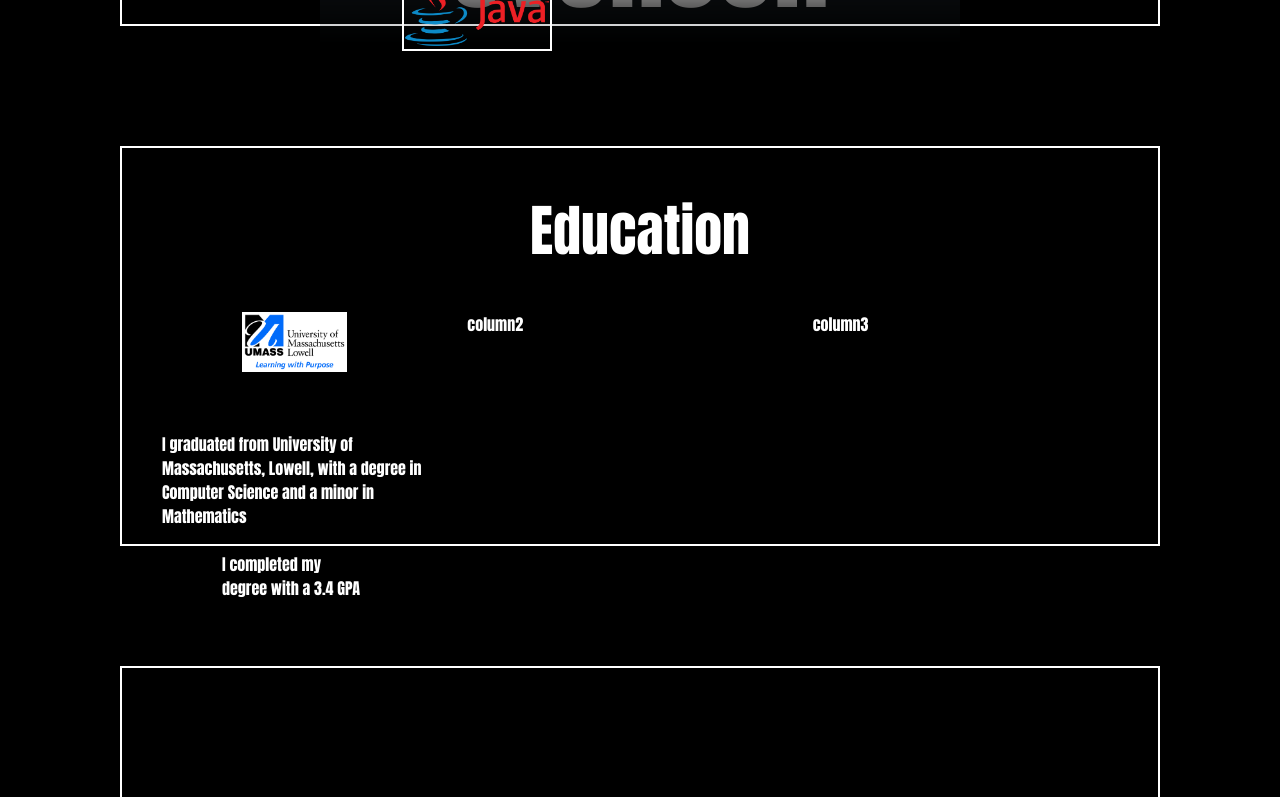
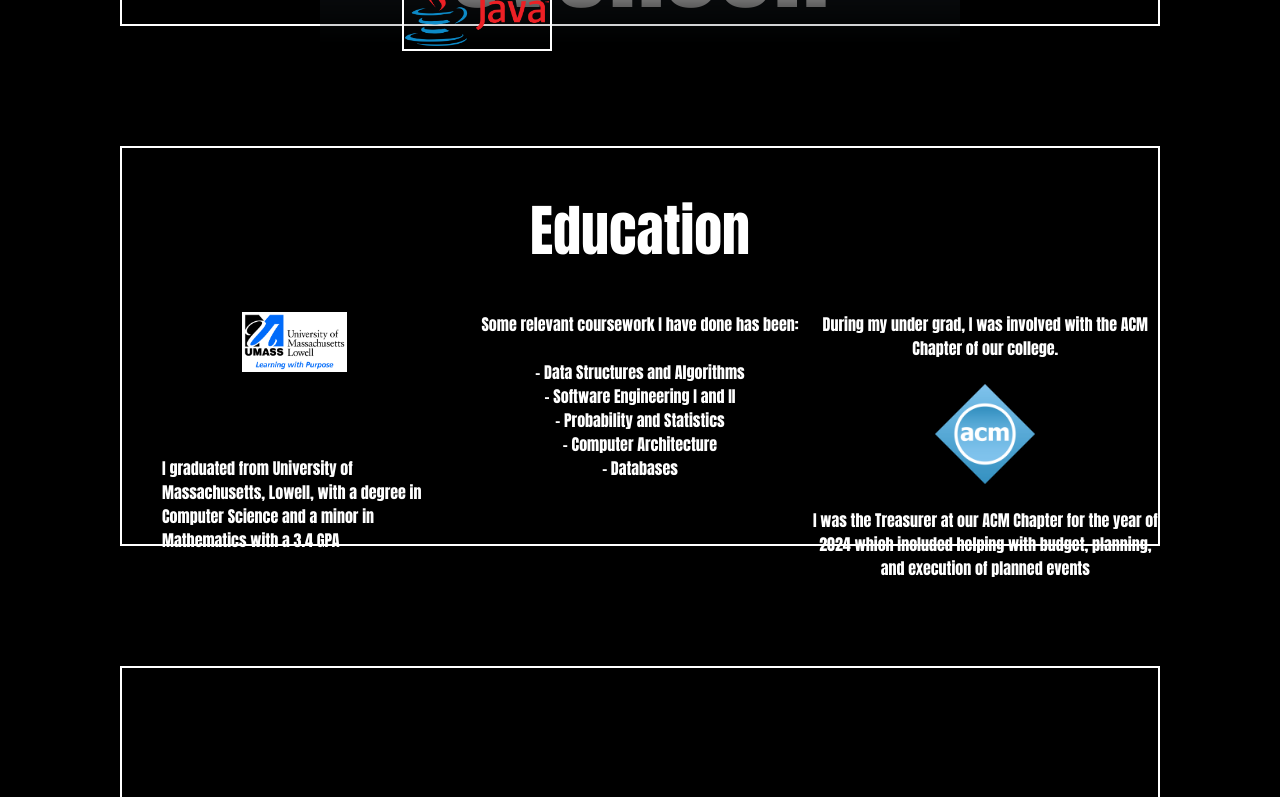
Before and after one commit to mjsvenson/portfoliowebsite, a Next.js app: page / in a window 1280 px wide. Shown: the part 524-1321 px from the top of the page. Built offline with nearby package versions, Linux system fonts and the light colour scheme.

Commit message:
Finished education section, moving onto Work Experience next.

```diff
--- a/src/app/Components/Education.tsx
+++ b/src/app/Components/Education.tsx
@@ -1,26 +1,39 @@
 
 import Image from 'next/image';
 import UMLLogo from "./Images/UMLLogo.jpg"
+import ACMLogo from "./Images/acmlogo.png"
 
 export default function Education() {
     return (
     <div id ="EducationSection" className="bg-black border-white border-2 mx-30 my-30 h-100">
         <div id="title" className="text-white m-auto my-10 text-center text-[56px]"> Education </div>
         <div id="column1" className="text-white bg-black w-1/3 h-4/7 float-left">
-            <div id="imageContainer" className='px-30'><Image src={UMLLogo} alt="UML Logo here" width={200} height={100} className='float-left border-white border-2'/></div>
+            <div id="imageContainer" className='mx-30'><Image src={UMLLogo} alt="UML Logo here" width={200} height={100} className='float-left border-white border-2'/></div>
             <div className='my-30 mx-10'>
-                I graduated from University of Massachusetts, Lowell, with a degree in Computer Science and a minor in Mathematics
                 <br />
-                <br />
-                <div className='mx-15'>I completed my degree with a 3.4 GPA</div>
+                I graduated from University of Massachusetts, Lowell, with a degree in Computer Science and a minor in Mathematics with a 3.4 GPA
             </div>
 
         </div>
         <div id="column2" className="text-white bg-black w-1/3 h-4/7 float-left">
-            column2
+            <center>Some relevant coursework I have done has been:<br />
+            <br />
+            - Data Structures and Algorithms <br />
+            - Software Engineering I and II <br />
+            - Probability and Statistics <br />
+            - Computer Architecture <br />
+            - Databases <br />
+
+            </center>
         </div>
         <div id="column3" className="text-white bg-black w-1/3 h-4/7 float-left">
-            column3
+           <center>During my under grad, I was involved with the ACM Chapter of our college.
+            <br />
+            <br />
+            <Image src={ACMLogo} alt="ACM Logo here" width={100} height={100} className='mx-20 my'/>
+            <br />
+            I was the Treasurer at our ACM Chapter for the year of 2024 which included helping with budget, planning, and execution of planned events
+            </center>
         </div>
 
 
```
Also changed, not shown: src/app/Components/Images/acmlogo.png (added).
